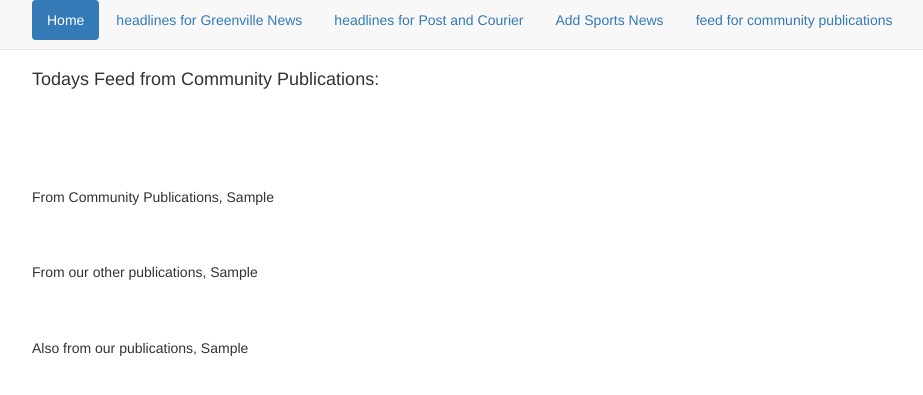
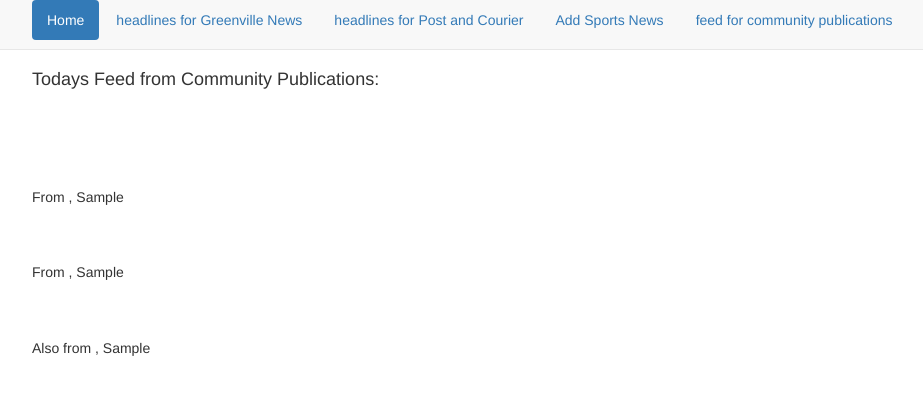
Before and after one commit to chucklapress/gville_news_portal, a Django app: a page that uses templates/app/businessarticle_list.html in a window 1280 px wide. Shown: the top 395 px of the page, without its empty margins (38-961 px from the left). Run offline with Django 3.2, Linux system fonts and the light colour scheme; tables that the repository leaves empty hold one stand-in row (values such as "Sample post"); some libraries are stand-ins or nearby versions.

Commit message:
adjustments to feed

```diff
--- a/templates/app/businessarticle_list.html
+++ b/templates/app/businessarticle_list.html
@@ -12,13 +12,13 @@
 <br>
 <br>
 
-<h5>From Community Publications, {{ object.top_business_today }}</h5>
+<h5>From , {{ object.top_business_today }}</h5>
 <br>
 <br>
-<h5>From our other publications, {{ object.second_community_story }}</h5>
+<h5>From , {{ object.second_community_story }}</h5>
 <br>
 <br>
-<h5>Also from our publications, {{ object.third_community_story }}</h5>
+<h5>Also from , {{ object.third_community_story }}</h5>
 <br>
 <br>
 
```
